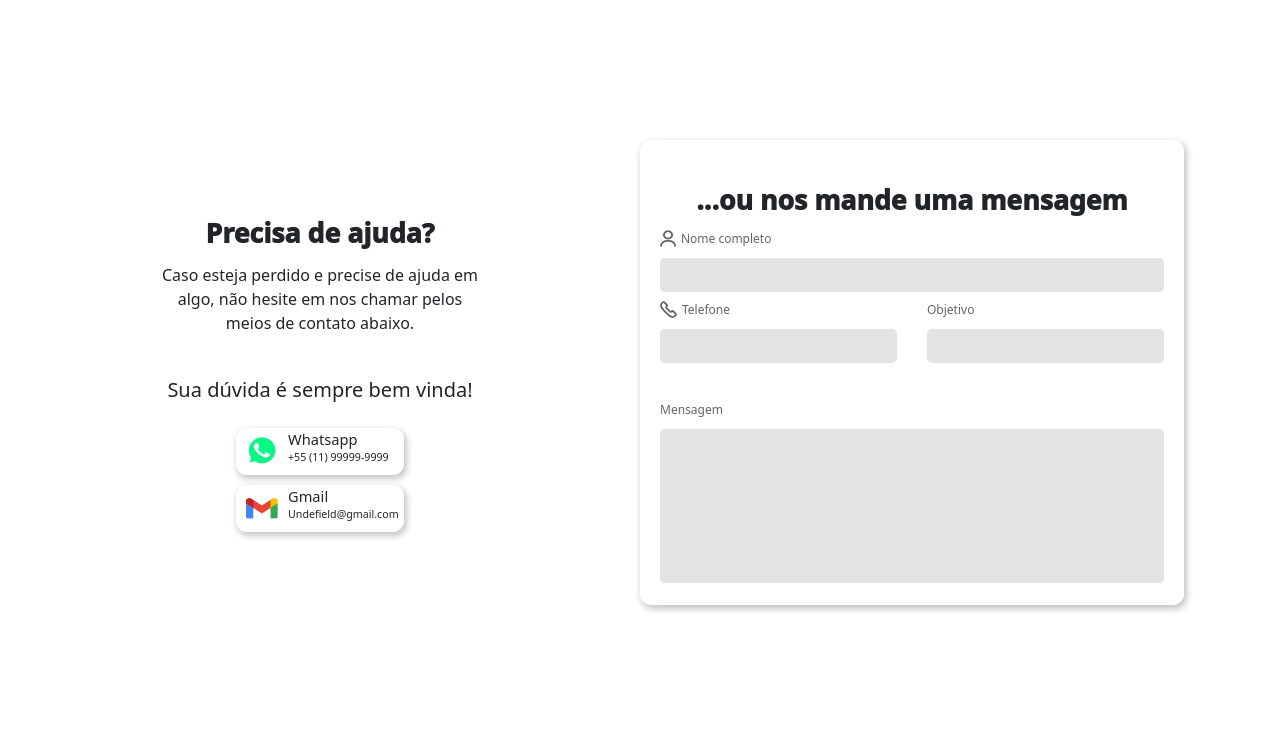
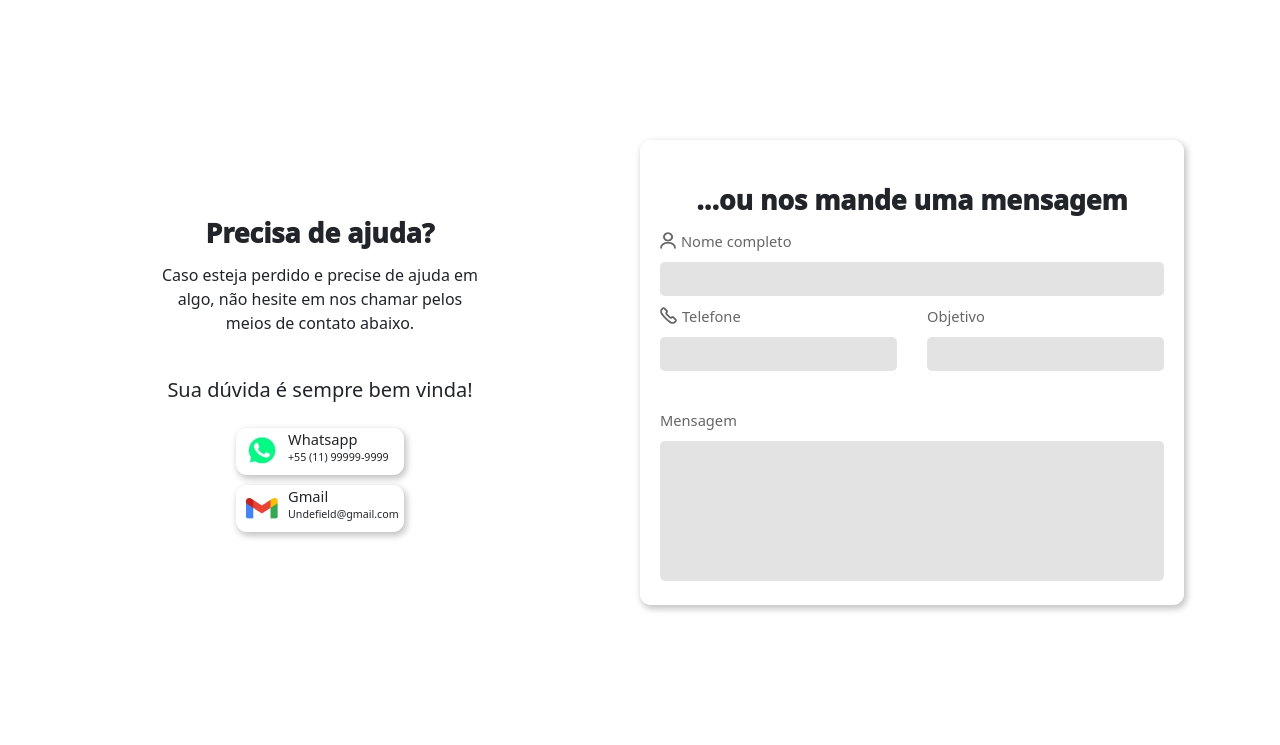
Before and after one commit to gustavorods/2023_odonto_kids, a PHP site: page /assets/pages/contato.html in a window 1280 px wide. Shown: the part 65-810 px from the top of the page. Run offline with PHP 8.4, Linux system fonts and the light colour scheme.

Commit message:
alterando...

```diff
--- a/assets/css/contato.css
+++ b/assets/css/contato.css
@@ -164,7 +164,7 @@ div.container-fluid {
 }
 
 .uni p{
-    font-size: 9pt;
+    font-size: 11pt;
     font-weight: 500;
     color: #666;
 }
@@ -172,6 +172,7 @@ div.container-fluid {
 .uni img{
     height: 17px;
     margin-right: 5px;
+    margin-top: 2px;
 }
 
 .form input{
@@ -190,7 +191,7 @@ div.container-fluid {
 
 .input-mensagem{
     width: 100%;
-    height: 154px;
+    height: 140px;
 }
 
 .input-double{
```
